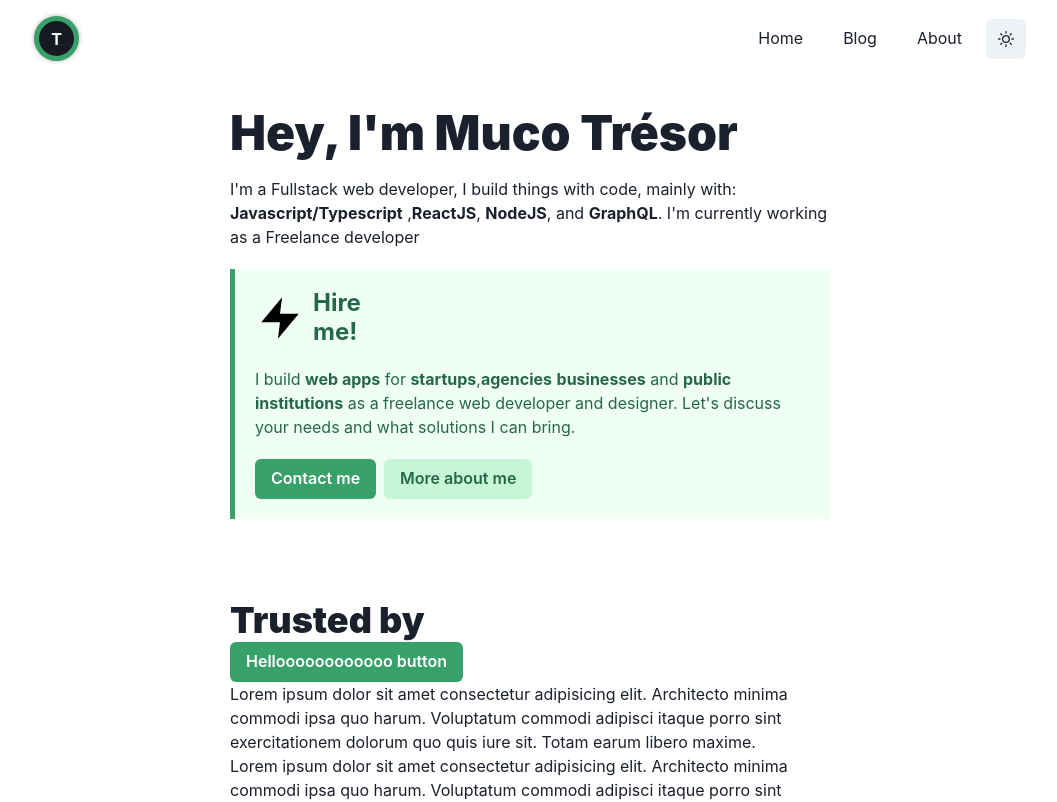
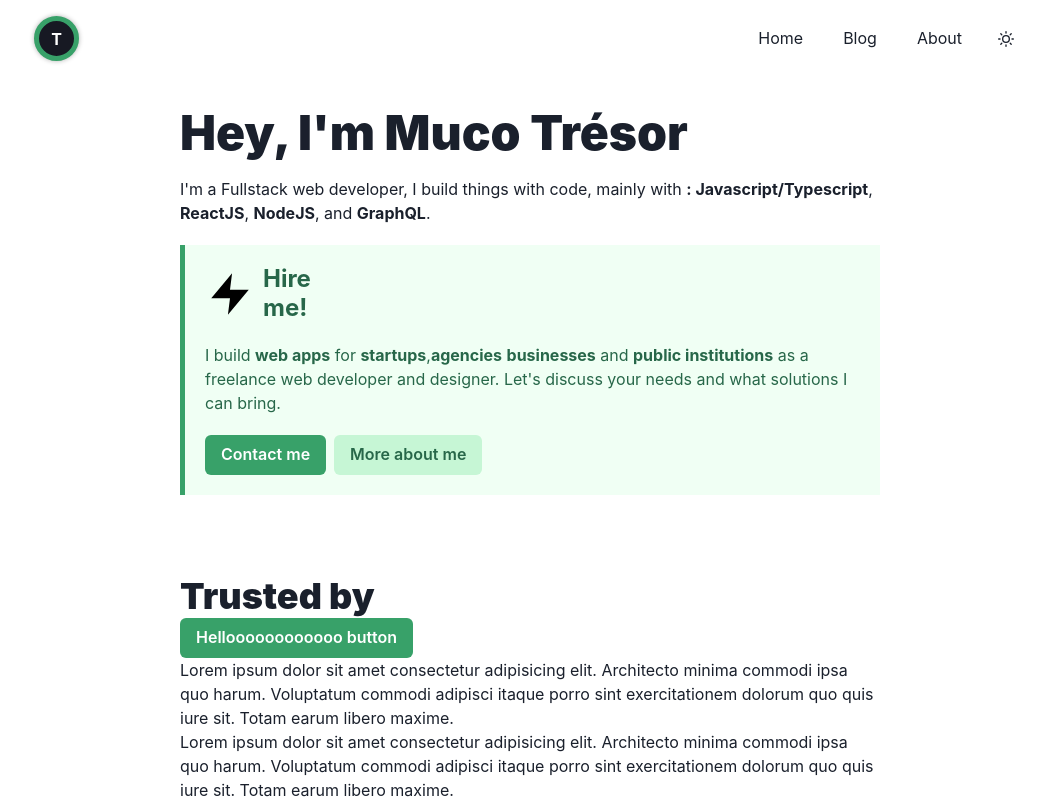
Before and after one commit to muco-rolle/mucotresor.com, a Next.js app: page / in a window 1280 px wide. Shown: the top 802 px of the page, without its empty margins (110-1167 px from the left). Built offline with nearby package versions, Linux system fonts and the light colour scheme.

Commit message:
refactor: Change colors in nav hover.

```diff
--- a/src/layouts/Header.tsx
+++ b/src/layouts/Header.tsx
@@ -69,6 +69,10 @@ export const Header = () => {
                         aria-label="theme-switcher"
                         icon={<SunIcon />}
                         size="md"
+                        borderRadius="100px"
+                        bg="none"
+                        _hover={{ bg: 'green.100' }}
+                        _active={{ bg: 'green.200' }}
                     />
                 </HStack>
             </Box>
@@ -77,7 +81,12 @@ export const Header = () => {
 };
 
 const NavLink = ({ url, children }: NavLinkProps) => (
-    <Button bg="none" fontWeight="normal">
+    <Button
+        bg="none"
+        fontWeight="normal"
+        _hover={{ bg: 'green.100', color: 'green.700' }}
+        _active={{ bg: 'green.200' }}
+    >
         <NextLink href={url}>
             <Link _hover={{ textDecor: 'none' }}>{children}</Link>
         </NextLink>
--- a/src/layouts/MainLayout.tsx
+++ b/src/layouts/MainLayout.tsx
@@ -9,7 +9,7 @@ export const MainLayout = ({ children }: MainLayoutProps) => {
     return (
         <Box>
             <Header />
-            <Box w="600px" maxW="90%" m="0 auto">
+            <Box w="700px" maxW="90%" m="0 auto">
                 {children}
             </Box>
         </Box>
--- a/src/pages/index.tsx
+++ b/src/pages/index.tsx
@@ -12,7 +12,10 @@ import { MainLayout } from '@layouts';
 const HomePage = () => {
     return (
         <MainLayout>
-            {/* Intro Section */}
+            {/**********************************************************
+             *  HOME PAGE
+             *  Intro Section
+             * ********************************************************* */}
             <Box>
                 <VStack align="flex-start" spacing={5}>
                     <Heading as="h1" size="2xl" fontWeight="900">
@@ -20,12 +23,11 @@ const HomePage = () => {
                     </Heading>
                     <Text>
                         I'm a Fullstack web developer, I build things with code,
-                        mainly with: <br />{' '}
-                        <Box as="strong">Javascript/Typescript</Box> ,
+                        mainly with{' '}
+                        <Box as="strong">: Javascript/Typescript</Box>,{' '}
                         <Box as="strong">ReactJS</Box>,{' '}
                         <Box as="strong">NodeJS</Box>, and{' '}
-                        <Box as="strong">GraphQL</Box>. I'm currently working as
-                        a Freelance developer
+                        <Box as="strong">GraphQL</Box>.
                     </Text>
 
                     <Box
@@ -83,6 +85,10 @@ const HomePage = () => {
                 </VStack>
             </Box>
 
+            {/**********************************************************
+             *  HOME PAGE
+             *  Testimonials and Trusted by section
+             * ********************************************************* */}
             {/* Trusted by section */}
             <Box mt={20}>
                 <Heading as="h2" size="xl" fontWeight="900">
```
